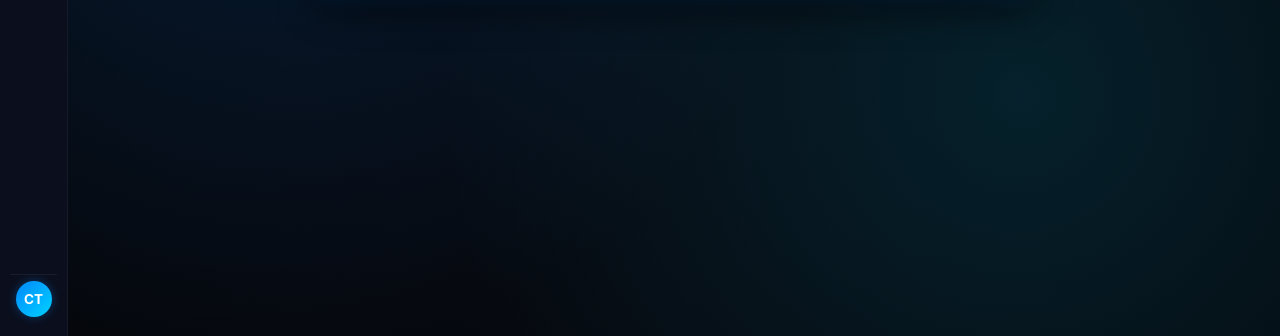
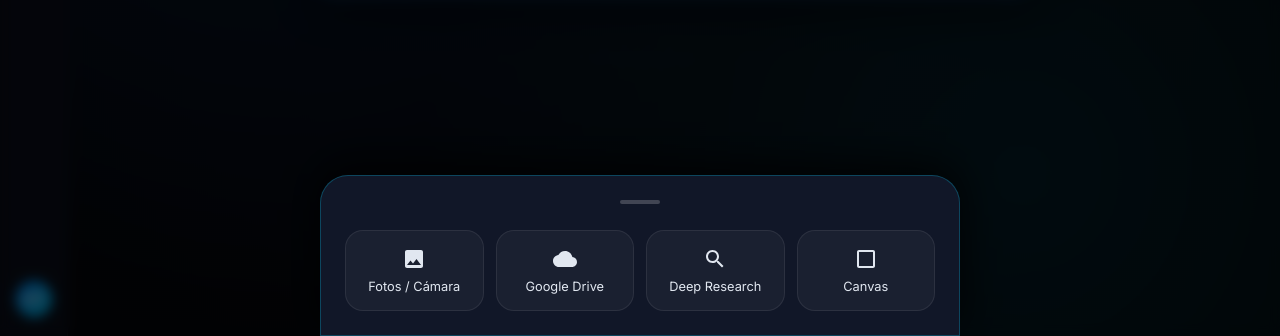
Before and after one commit to David20dd/jarvis-ai-hud, a website: page index.html in a window 1280 px wide. Both pictures are taken after a click on the button 348 px from the left and 434 px from the top of the page. Shown: the part 464-800 px from the top of the page. Drawn offline with nearby package versions, Linux system fonts and the light colour scheme.

```diff
--- a/index.html
+++ b/index.html
@@ -19,8 +19,8 @@
 
     <style>
         :root {
-            --bg-dark: #070a12;
-            --sidebar-bg: #0b0f1d;
+            --bg-dark: #070a13;
+            --sidebar-bg: #0c111d;
             --sidebar-expanded-width: 270px;
             --sidebar-collapsed-width: 68px;
             --input-bg: #141b2d;
@@ -70,30 +70,30 @@
             position: relative;
         }
 
-        /* 🌊 FONDO NEURAL EXPRESSIVE (DEGRADADOS EN MOVIMIENTO Y PULSO) */
+        /* 🌊 2. FONDO DEGRADADO EN MOVIMIENTO NEURAL EXPRESSIVE Y AMBIENT GLOW */
         .jarvis-presence-bg {
             position: absolute;
             inset: 0;
             width: 100%;
             height: 100%;
-            background: radial-gradient(circle at 20% 30%, rgba(0, 136, 255, 0.15) 0%, transparent 50%),
-                        radial-gradient(circle at 80% 70%, rgba(0, 210, 255, 0.12) 0%, transparent 50%),
-                        radial-gradient(circle at 50% 50%, rgba(7, 10, 18, 1) 0%, rgba(5, 7, 12, 1) 100%);
+            background: radial-gradient(circle at 20% 20%, rgba(0, 136, 255, 0.16) 0%, transparent 50%),
+                        radial-gradient(circle at 80% 80%, rgba(0, 210, 255, 0.12) 0%, transparent 50%),
+                        radial-gradient(circle at 50% 50%, rgba(7, 10, 19, 1) 0%, rgba(5, 7, 12, 1) 100%);
             pointer-events: none;
             z-index: 1;
             transition: all 0.8s ease;
         }
 
         .jarvis-presence-bg.pulsing {
-            animation: neuralPulse 2s infinite alternate ease-in-out;
+            animation: neuralPulseGlow 2.5s infinite alternate ease-in-out;
         }
 
-        @keyframes neuralPulse {
+        @keyframes neuralPulseGlow {
             0% { opacity: 0.7; transform: scale(0.99); }
-            100% { opacity: 1.0; transform: scale(1.01); filter: brightness(1.2); }
+            100% { opacity: 1.0; transform: scale(1.02); filter: brightness(1.25); }
         }
 
-        /* 📌 BARRA LATERAL ESTILO GEMINI EXACTO */
+        /* 📌 10. BARRA LATERAL ESTILO GEMINI EXACTO */
         .sidebar-overlay {
             position: fixed;
             inset: 0;
@@ -277,6 +277,7 @@
 
         .sidebar.expanded .sidebar-search-input { display: block; }
 
+        /* OCULTAMIENTO ESTRICTO EN MODO COLAPSADO */
         .sidebar:not(.expanded) .sidebar-section-title,
         .sidebar:not(.expanded) .empty-chats-notice,
         .sidebar:not(.expanded) .menu-item-text,
@@ -433,6 +434,78 @@
 
         .dropdown-item:hover { background: rgba(0, 136, 255, 0.15); color: var(--stark-cyan); }
         .dropdown-item svg { width: 18px; height: 18px; fill: currentColor; }
+        .dropdown-item.danger:hover { background: rgba(255, 50, 50, 0.15); color: #ff5555; }
+
+        /* 🪟 4. BOTTOM SHEET DEL BOTÓN "+" (HERRAMIENTAS Y ARCHIVOS) */
+        .bottom-sheet-overlay {
+            position: fixed;
+            inset: 0;
+            background: rgba(0, 0, 0, 0.65);
+            backdrop-filter: blur(6px);
+            z-index: 90;
+            display: none;
+            align-items: flex-end;
+            justify-content: center;
+        }
+
+        .bottom-sheet-overlay.active { display: flex; }
+
+        .bottom-sheet-content {
+            width: 100%;
+            max-width: 640px;
+            background: #111728;
+            border-top-left-radius: 28px;
+            border-top-right-radius: 28px;
+            border: 1px solid rgba(0, 210, 255, 0.25);
+            padding: 24px;
+            display: flex;
+            flex-direction: column;
+            gap: 18px;
+            box-shadow: 0 -10px 40px rgba(0, 0, 0, 0.8);
+            transform: translateY(100%);
+            transition: transform 0.35s cubic-bezier(0.16, 1, 0.3, 1);
+        }
+
+        .bottom-sheet-overlay.active .bottom-sheet-content { transform: translateY(0); }
+
+        .sheet-handle {
+            width: 40px;
+            height: 4px;
+            background: rgba(255, 255, 255, 0.2);
+            border-radius: 2px;
+            align-self: center;
+            margin-bottom: 8px;
+        }
+
+        .sheet-grid {
+            display: grid;
+            grid-template-columns: repeat(4, 1fr);
+            gap: 12px;
+        }
+
+        .sheet-card {
+            background: rgba(255, 255, 255, 0.04);
+            border: 1px solid rgba(255, 255, 255, 0.08);
+            border-radius: 18px;
+            padding: 16px 10px;
+            display: flex;
+            flex-direction: column;
+            align-items: center;
+            gap: 8px;
+            cursor: pointer;
+            transition: all 0.2s ease;
+            color: var(--text-main);
+            font-size: 0.8rem;
+            text-align: center;
+        }
+
+        .sheet-card:hover {
+            background: rgba(0, 136, 255, 0.15);
+            border-color: var(--stark-cyan);
+            color: #ffffff;
+        }
+
+        .sheet-card svg { width: 24px; height: 24px; fill: currentColor; }
 
         .main-content {
             flex: 1;
@@ -467,6 +540,7 @@
             text-shadow: 0 0 8px var(--stark-glow);
         }
 
+        /* 📌 12. OPCIÓN TRES PUNTOS SUPERIOR (SOLO EN CHAT ACTIVO) */
         .top-options-btn {
             background: transparent;
             border: none;
@@ -512,6 +586,7 @@
         @keyframes geminiEntrance { to { opacity: 1; transform: translateY(0); } }
         .welcome-title.hidden { display: none; }
 
+        /* 💬 8. CONVERSACIÓN LIMPIA SOBRE EL LIENZO PRINCIPAL */
         .chat-container {
             width: 100%;
             max-width: 780px;
@@ -556,7 +631,7 @@
             box-shadow: none;
         }
 
-        /* 🔮 ANIMACIÓN PENSANDO TIPO GEMINI PRO NEURAL EXPRESSIVE */
+        /* 🔮 6. ANIMACIÓN PENSANDO TIPO GEMINI PRO NEURAL EXPRESSIVE */
         .typing-indicator {
             display: none;
             align-items: center;
@@ -616,7 +691,7 @@
         }
         .preview-bar.active { display: flex; }
 
-        /* PÍLDORA CENTRAL TIPO NEURAL EXPRESSIVE CON BOTÓN "+" */
+        /* 💊 3. PÍLDORA "ASK J.A.R.V.I.S." CON BOTÓN "+" */
         .input-container {
             width: 100%;
             max-width: 720px;
@@ -697,6 +772,7 @@
             .main-content { padding: 12px 10px; }
             .chat-container { padding-right: 10px; padding-left: 4px; gap: 14px; height: calc(100dvh - 135px); }
             .message { max-width: 95%; font-size: 0.94rem; padding: 12px 16px; }
+            .sheet-grid { grid-template-columns: repeat(2, 1fr); }
         }
     </style>
 </head>
@@ -779,12 +855,37 @@
         </div>
     </div>
 
+    <!-- 🪟 4. BOTTOM SHEET DEL BOTÓN "+" -->
+    <div class="bottom-sheet-overlay" id="bottomSheetOverlay" onclick="cerrarBottomSheet(event)">
+        <div class="bottom-sheet-content">
+            <div class="sheet-handle"></div>
+            <div class="sheet-grid">
+                <div class="sheet-card" onclick="document.getElementById('fileInput').click()">
+                    <svg viewBox="0 0 24 24"><path d="M21 19V5c0-1.1-.9-2-2-2H5c-1.1 0-2 .9-2 2v14c0 1.1.9 2 2 2h14c1.1 0 2-.9 2-2zM8.5 13.5l2.5 3.01L14.5 12l4.5 6H5l3.5-4.5z"/></svg>
+                    <span>Fotos / Cámara</span>
+                </div>
+                <div class="sheet-card" onclick="alert('Drive sincronizado.')">
+                    <svg viewBox="0 0 24 24"><path d="M19.35 10.04C18.67 6.59 15.64 4 12 4 9.11 4 6.6 5.64 5.35 8.04 2.34 8.36 0 10.91 0 14c0 3.31 2.69 6 6 6h13c2.76 0 5-2.24 5-5 0-2.64-2.05-4.78-4.65-4.96z"/></svg>
+
+                    <span>Google Drive</span>
+                </div>
+                <div class="sheet-card" onclick="alert('Módulo Deep Research Activo.')">
+                    <svg viewBox="0 0 24 24"><path d="M15.5 14h-.79l-.28-.27C15.41 12.59 16 11.11 16 9.5 16 5.91 13.09 3 9.5 3S3 5.91 3 9.5 5.91 16 9.5 16c1.61 0 3.09-.59 4.23-1.57l.27.28v.79l5 4.99L20.49 19l-4.99-5zm-6 0C7.01 14 5 11.99 5 9.5S7.01 5 9.5 5 14 7.01 14 9.5 11.99 14 9.5 14z"/></svg>
+                    <span>Deep Research</span>
+                </div>
+                <div class="sheet-card" onclick="alert('Gemini Canvas Inicializado.')">
+                    <svg viewBox="0 0 24 24"><path d="M19 3H5c-1.1 0-2 .9-2 2v14c0 1.1.9 2 2 2h14c1.1 0 2-.9 2-2V5c0-1.1-.9-2-2-2zm0 16H5V5h14v14z"/></svg>
+                    <span>Canvas</span>
+                </div>
+            </div>
+        </div>
+    </div>
+
     <!-- 🖥️ ÁREA PRINCIPAL CENTRAL -->
     <main class="main-content" id="mainContent">
 
         <div class="chat-top-header">
             <span class="sys-status-text">MARK VI // ONLINE</span>
-            <!-- 📌 SOLO VISIBLE DENTRO DE UN CHAT ACTIVO -->
             <button class="top-options-btn" id="topOptionsBtn" onclick="abrirMenuSuperior(event)" title="Opciones de conversación">
                 <svg viewBox="0 0 24 24"><path d="M12 8c1.1 0 2-.9 2-2s-.9-2-2-2-2 .9-2 2 .9 2 2 2zm0 2c-1.1 0-2 .9-2 2s.9 2 2 2 2-.9 2-2-.9-2-2-2zm0 6c-1.1 0-2 .9-2 2s.9 2 2 2 2-.9 2-2-.9-2-2-2z"/></svg>
             </button>
@@ -808,7 +909,7 @@
             </div>
 
             <div class="input-container">
-                <button class="action-btn" onclick="document.getElementById('fileInput').click()" title="Adjuntar archivo u opción +">
+                <button class="action-btn" onclick="abrirBottomSheet()" title="Abrir herramientas y archivos +">
                     <svg viewBox="0 0 24 24"><path d="M19 13h-6v6h-2v-6H5v-2h6V5h2v6h6v2z"/></svg>
                 </button>
                 <input type="file" id="fileInput" accept="image/*" style="display:none;" onchange="procesarArchivoSeleccionado(event)">
@@ -839,6 +940,7 @@
         const topHeaderContextMenu = document.getElementById("topHeaderContextMenu");
         const topOptionsBtn = document.getElementById("topOptionsBtn");
         const presenceBg = document.getElementById("presenceBg");
+        const bottomSheetOverlay = document.getElementById("bottomSheetOverlay");
 
         let archivoBase64 = null;
         let nombreArchivo = null;
@@ -910,6 +1012,13 @@
                 sidebar.classList.toggle("expanded");
             }
             cerrarTodosContextMenus();
+        }
+
+        function abrirBottomSheet() { bottomSheetOverlay.classList.add("active"); }
+        function cerrarBottomSheet(e) {
+            if (e.target === bottomSheetOverlay || !e) {
+                bottomSheetOverlay.classList.remove("active");
+            }
         }
 
         function activarBuscadorSidebar() {
@@ -1103,6 +1212,7 @@
                 archivoBase64 = e.target.result;
                 previewText.innerText = `Imagen lista: ${nombreArchivo}`;
                 previewBar.classList.add("active");
+                cerrarBottomSheet();
             };
             reader.readAsDataURL(file);
         }
@@ -1163,7 +1273,7 @@
                     historialPrevio.push({ role: "assistant", content: data.reply });
                     guardarHistorialChatLocal(sid, tituloChat, historialPrevio);
                 } else {
-                    const fallback = "Entendido, Cristian. ¿En qué aspecto deseas que profundicemos?";
+                    const fallback = "Entendido, Cristian. ¿En qué aspecto deseas que profundicemos a continuación?";
                     agregarMensajeJarvisCaracter(fallback);
                     historialPrevio.push({ role: "assistant", content: fallback });
                     guardarHistorialChatLocal(sid, tituloChat, historialPrevio);
@@ -1186,15 +1296,31 @@
             chatBox.scrollTop = chatBox.scrollHeight;
         }
 
+        /* ✍️ 7. STREAMING PROGRESIVO DE TEXTO EN BLOQUES FLUIDOS */
         function agregarMensajeJarvisCaracter(texto) {
             const msgDiv = document.createElement("div");
             msgDiv.className = "message jarvis-message";
             chatBox.appendChild(msgDiv);
 
-            msgDiv.innerText = texto;
-            chatBox.scrollTop = chatBox.scrollHeight;
+            // Simulación de streaming progresivo de fragmentos
+            let palabras = texto.split(" ");
+            let i = 0;
 
-            if (window.MathJax) window.MathJax.typesetPromise([msgDiv]);
+            function streamChunk() {
+                if (i < palabras.length) {
+                    let chunk = palabras.slice(i, i + 3).join(" ") + " ";
+                    msgDiv.innerText += chunk;
+                    i += 3;
+                    chatBox.scrollTop = chatBox.scrollHeight;
+                    requestAnimationFrame(streamChunk);
+                } else {
+                    msgDiv.innerText = texto;
+                    chatBox.scrollTop = chatBox.scrollHeight;
+                    if (window.MathJax) window.MathJax.typesetPromise([msgDiv]);
+                }
+            }
+
+            streamChunk();
         }
     </script>
 </body>
```
